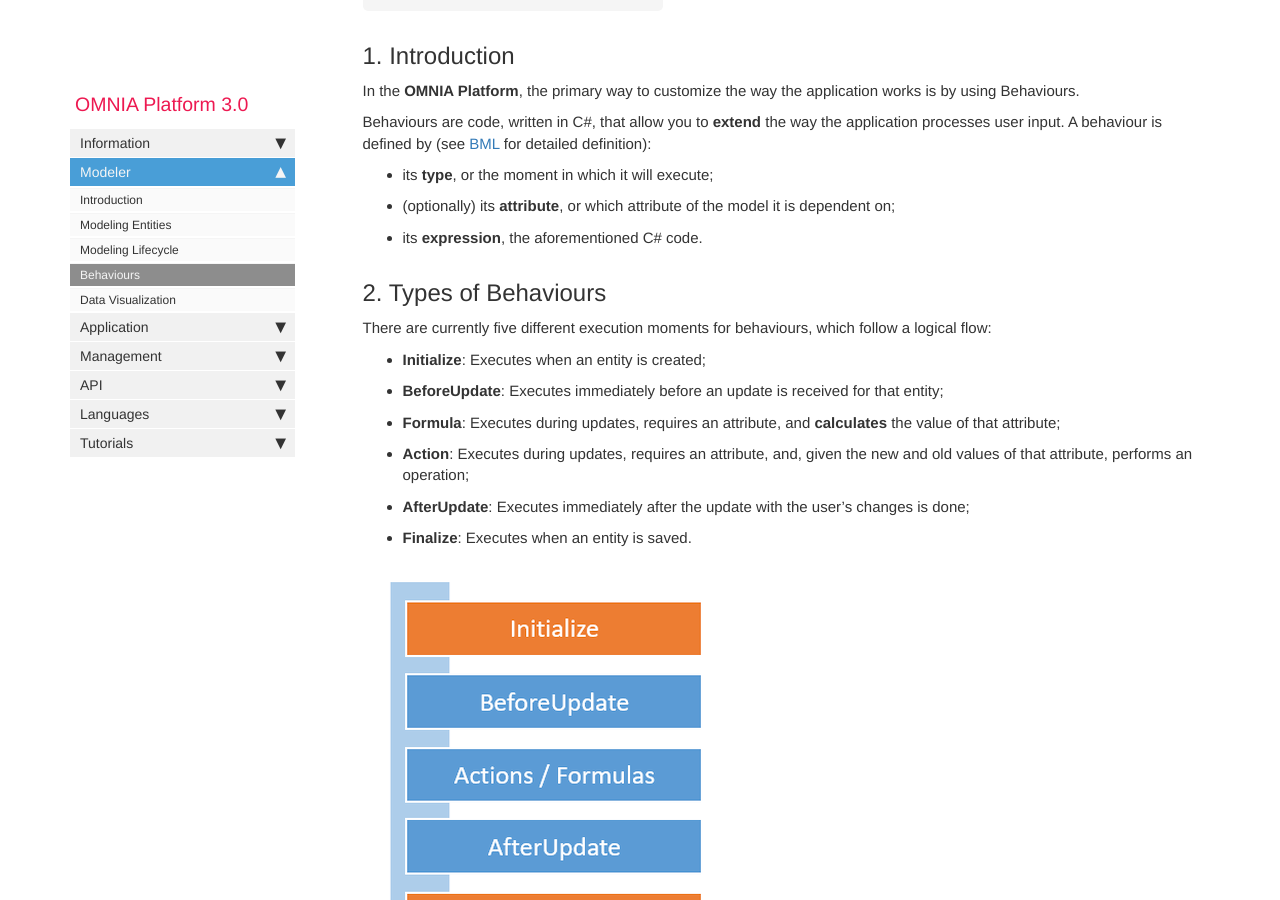
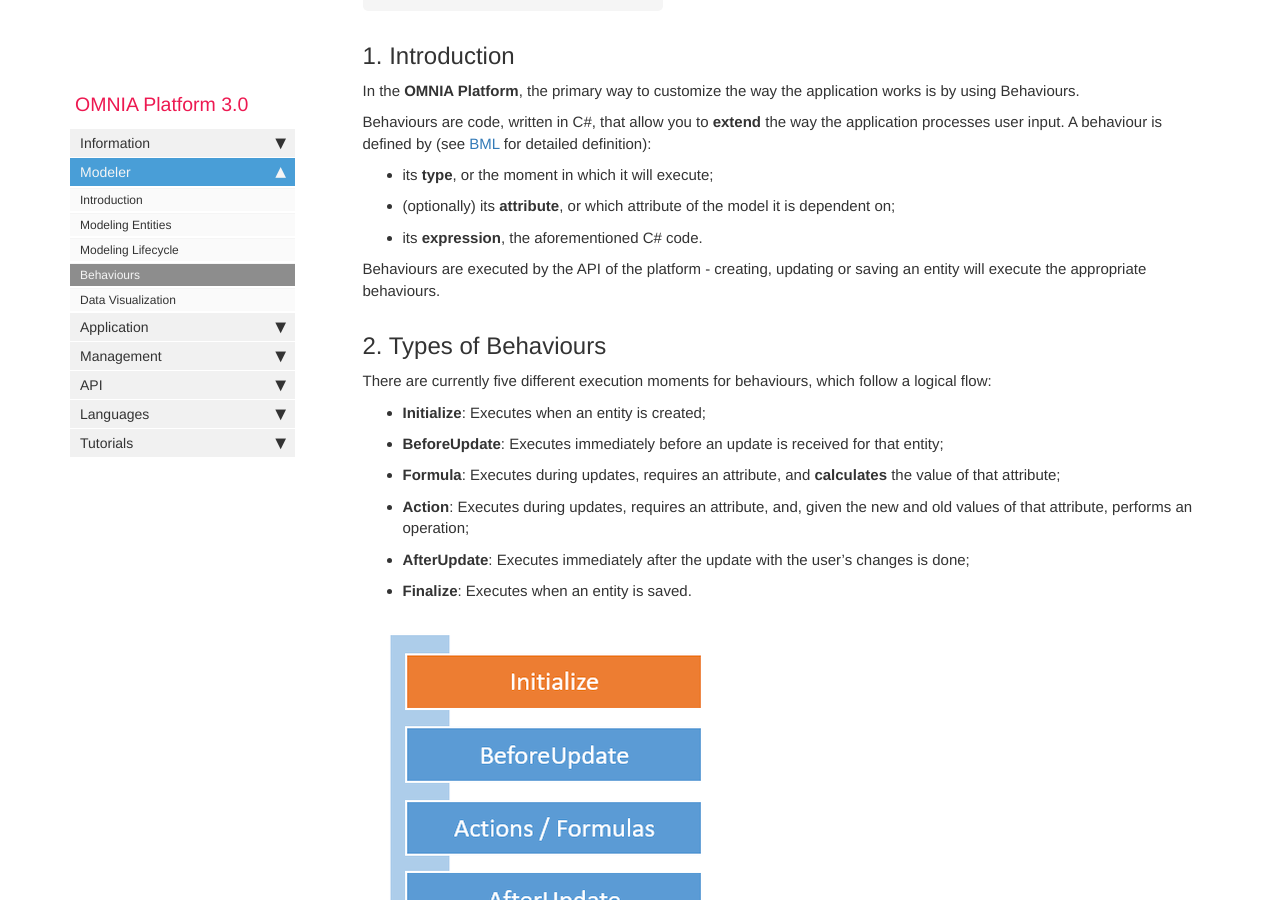
Before and after one commit to daniel8lopes/omnia3, a Jekyll site: the page built from docs/pages/omnia3/Modeler/omnia3_modeler_behaviours.md, in a window 1280 px wide and 900 px high, scrolled down 376 px. Built offline with Jekyll 4.4.1, drawn with Linux system fonts in a browser that asks for light colours; nearby versions of some CDN libraries; comment, search, counter and statistics services are not loaded.

Commit message:
Add information about behaviours executing on API

```diff
--- a/docs/pages/omnia3/Modeler/omnia3_modeler_behaviours.md
+++ b/docs/pages/omnia3/Modeler/omnia3_modeler_behaviours.md
@@ -16,6 +16,8 @@ Behaviours are code, written in C#, that allow you to **extend** the way the app
 - its **type**, or the moment in which it will execute;
 - (optionally) its **attribute**, or which attribute of the model it is dependent on;
 - its **expression**, the aforementioned C# code.
+
+Behaviours are executed by the API of the platform - creating, updating or saving an entity will execute the appropriate behaviours.
 
 ## 2. Types of Behaviours
 
```
